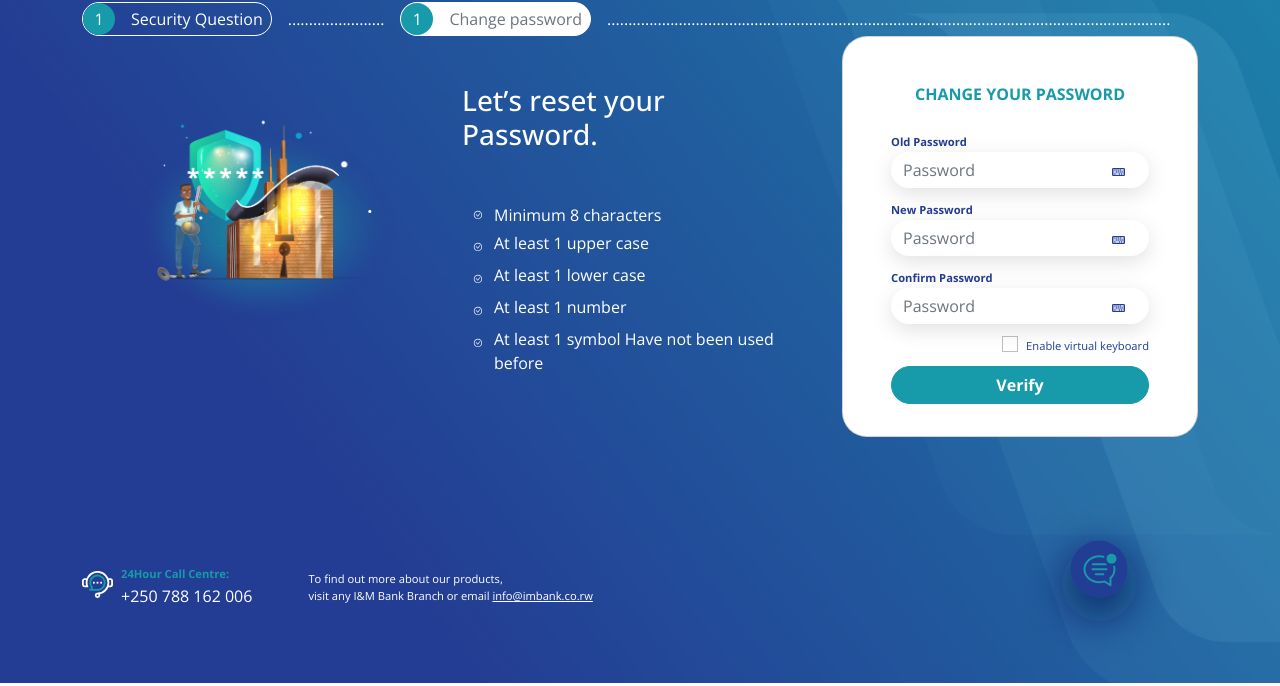
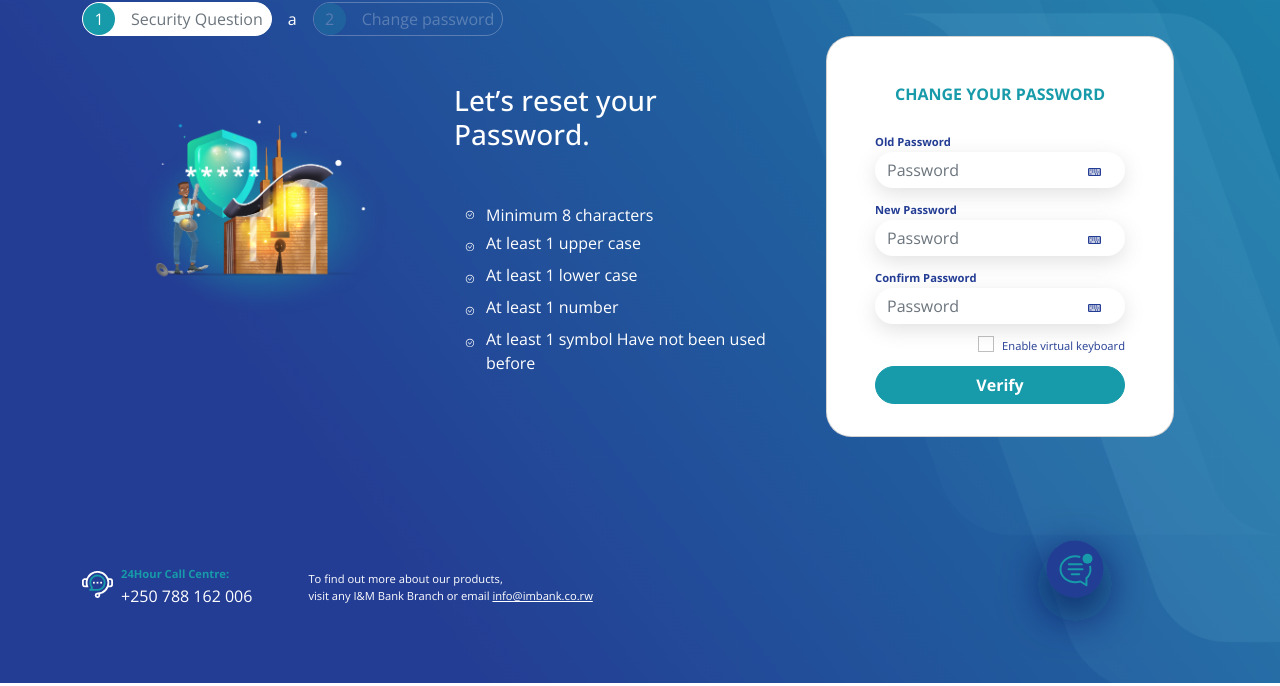
Before and after one commit to CaMiMtoto/im, a website: page src/pages/security_qustions.html in a window 1280 px wide. Shown: the part 114-800 px from the top of the page. Drawn offline with nearby package versions, Linux system fonts and the light colour scheme; files that its build step writes are made by us from their sources.

Commit message:
unfineshed

```diff
--- a/src/pages/security_qustions.html
+++ b/src/pages/security_qustions.html
@@ -69,20 +69,20 @@
     <div class="row ">
       <div class=" d-flex flex-wrap  align-imtems-center gap-3 ">
         <a href=""
-           class="d-flex align-items-center border border-white justify-content-between rounded-pill bg-transparent  text-decoration-none text-primary gap-3 ">
+           class="d-flex align-items-center border border-white justify-content-between rounded-pill  bg-white  text-decoration-none text-primary gap-3 ">
 
           <div class="rounded-circle bg-info h-6 w-6 d-flex justify-content-center align-items-center text-white tw-text-xs">1</div>
-          <span class="text-white pe-2">Security Question</span>
+          <span class="text-muted pe-2">Security Question</span>
         </a>
 
-        <div class="text-white d-flex align-items-center ">.......................</div>
+        <div class="text-white d-flex align-items-center "><hr class="dash" />a</div>
         <a href=""
-           class="d-flex align-items-center border bg-white border-white justify-content-between rounded-pill text-decoration-none  gap-3 ">
+           class="d-flex align-items-center border bg-transparent opacity-25 border-white justify-content-between rounded-pill text-decoration-none  gap-3 ">
 
-          <div class="rounded-circle bg-info h-6 w-6 d-flex justify-content-center align-items-center text-white tw-text-xs">1</div>
-          <span class="text-muted pe-2">Change password</span>
+          <div class="rounded-circle bg-info h-6 w-6 d-flex justify-content-center align-items-center text-white tw-text-xs">2</div>
+          <span class="text-white pe-2">Change password</span>
         </a>
-        <div class="text-white d-flex align-items-center ">......................................................................................................................................</div>
+        <div class="text-white d-flex align-items-center "><hr class="dash" />
       </div>
 
     </div>
@@ -112,7 +112,7 @@
           </div>
           <div class="col-lg-4">
             <div class="card card-body rounded-lg   px-md-5 py-4  ">
-              <h6 class="text-primary text-info fw-bold text-center my-4">CHANGE YOUR PASSWORD</h6>
+              <h6 class="text-primary text-info fw-bold  text-center my-4">CHANGE YOUR PASSWORD</h6>
               <form action="">
                 <div class="mb-2 position-relative">
                   <label for="password" class="text-primary text-xs fw-bold">Old Password</label>
```
Also changed, not shown: src/scss/styles.scss (+6 -1 lines).
